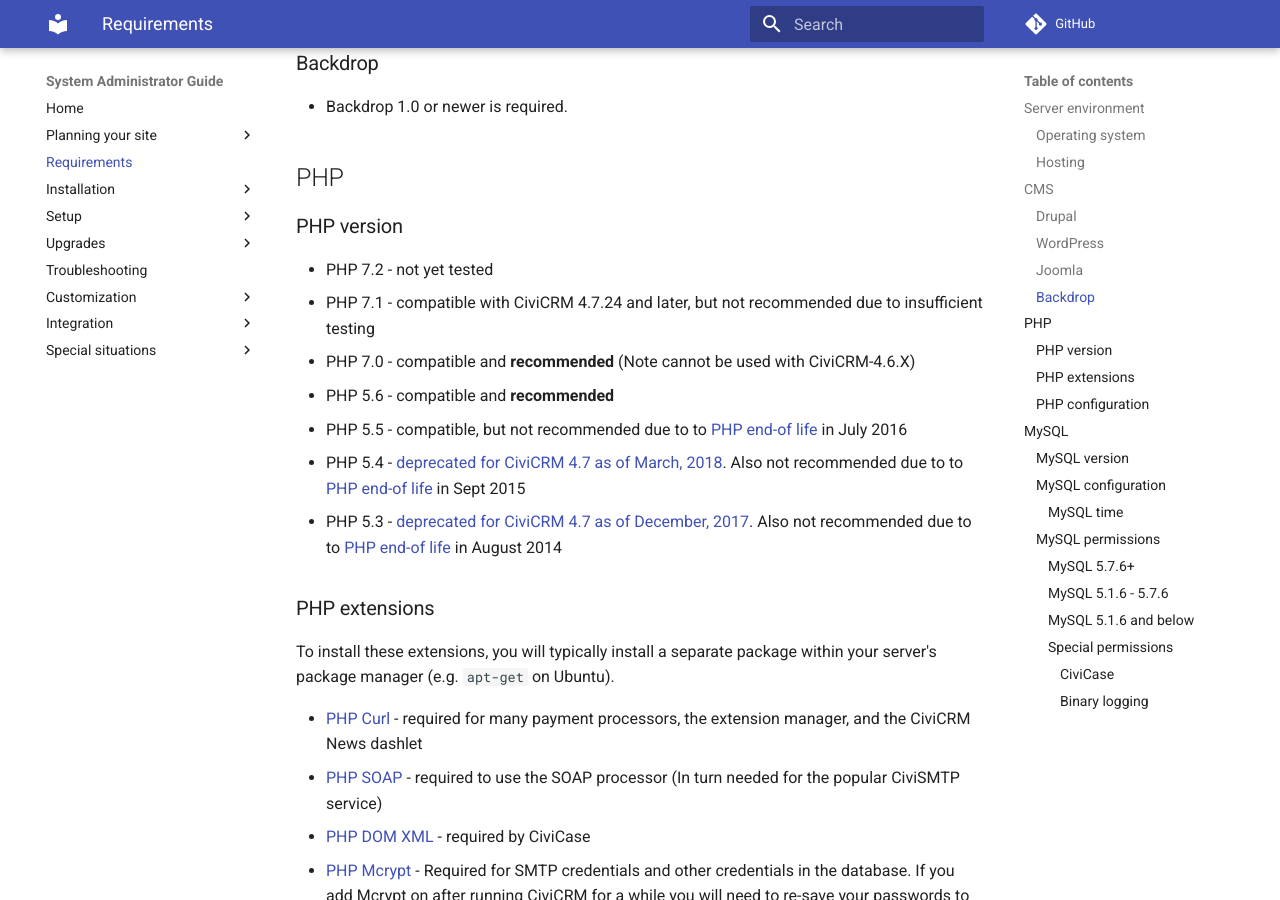
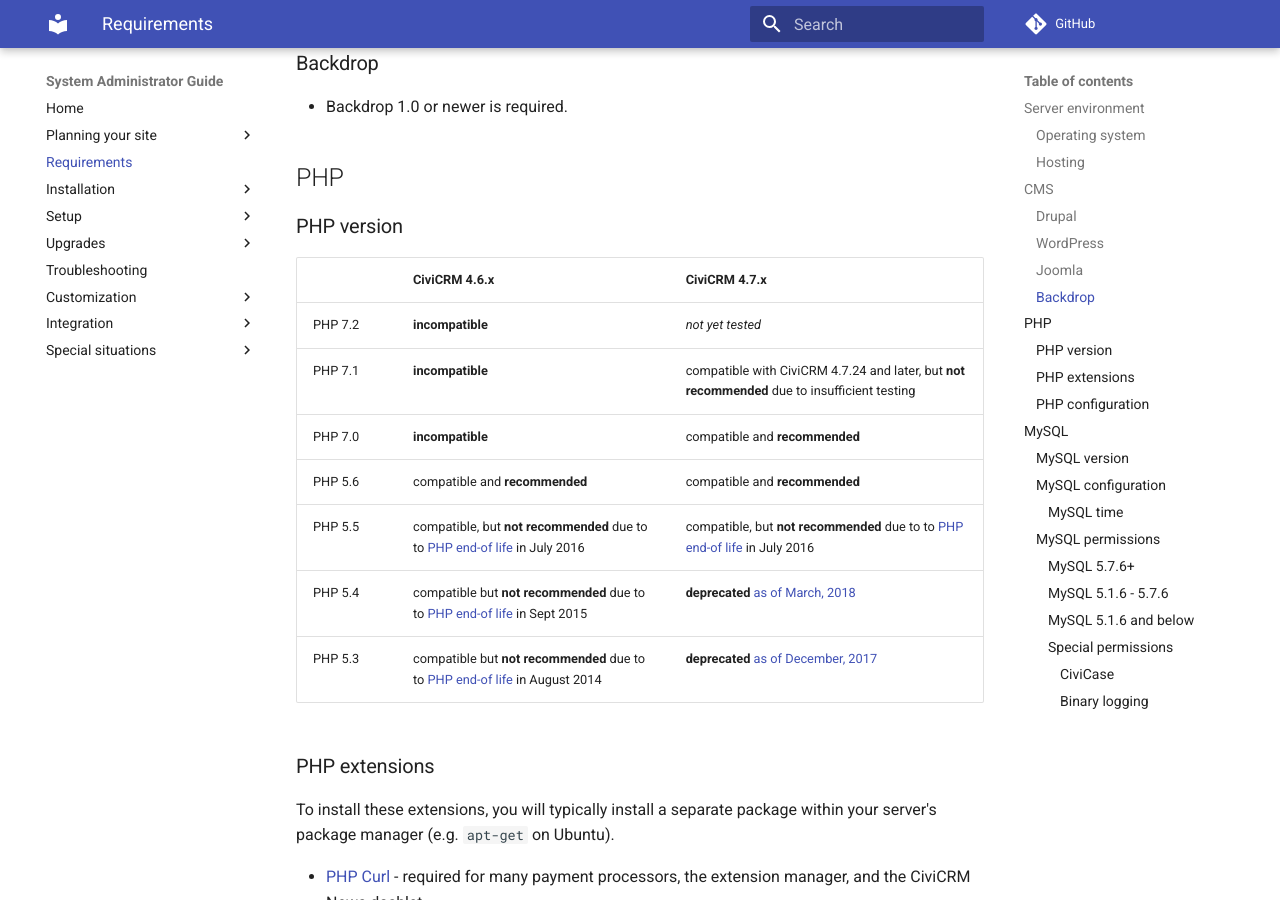
Before and after one commit to civicrm/civicrm-sysadmin-guide, an MkDocs documentation site: the page built from docs/requirements.md, in a window 1280 px wide and 900 px high, scrolled down 1486 px. Built offline with MkDocs 1.6.1 and Material for MkDocs 9.7.7, drawn with Linux system fonts in a browser that asks for light colours; comment, search, counter and statistics services are not loaded; old or Windows-style settings are respelled for this version of MkDocs.

Commit message:
Present PHP compatibility info as a table

```diff
--- a/docs/requirements.md
+++ b/docs/requirements.md
@@ -47,13 +47,15 @@ See our page on [choosing a CMS](/planning/cms.md) for more information about th
 
 ### PHP version
 
-* PHP 7.2 - not yet tested
-* PHP 7.1 - compatible with CiviCRM 4.7.24 and later, but not recommended due to insufficient testing
-* PHP 7.0 - compatible and **recommended** (Note cannot be used with CiviCRM-4.6.X)
-* PHP 5.6 - compatible and **recommended**
-* PHP 5.5 - compatible, but not recommended due to to [PHP end-of life](http://php.net/eol.php) in July 2016
-* PHP 5.4 - [deprecated for CiviCRM 4.7 as of March, 2018](https://civicrm.org/blog/totten/end-of-zombies-php-53-and-54). Also not recommended due to to [PHP end-of life](http://php.net/eol.php) in Sept 2015
-* PHP 5.3 - [deprecated for CiviCRM 4.7 as of December, 2017](https://civicrm.org/blog/totten/end-of-zombies-php-53-and-54). Also not recommended due to to [PHP end-of life](http://php.net/eol.php) in August 2014
+|  | CiviCRM 4.6.x | CiviCRM 4.7.x |
+| -- | -- | -- |
+| PHP 7.2 | **incompatible** | _not yet tested_ |
+| PHP 7.1 | **incompatible** | compatible with CiviCRM 4.7.24 and later, but **not recommended** due to insufficient testing |
+| PHP 7.0 | **incompatible** | compatible and **recommended** |
+| PHP 5.6 | compatible and **recommended** | compatible and **recommended** |
+| PHP 5.5 | compatible, but **not recommended** due to to [PHP end-of life](http://php.net/eol.php) in July 2016 | compatible, but **not recommended** due to to [PHP end-of life](http://php.net/eol.php) in July 2016 |
+| PHP 5.4 | compatible but **not recommended** due to to [PHP end-of life](http://php.net/eol.php) in Sept 2015 | **deprecated** [as of March, 2018](https://civicrm.org/blog/totten/end-of-zombies-php-53-and-54) |
+| PHP 5.3 | compatible but **not recommended** due to to [PHP end-of life](http://php.net/eol.php) in August 2014 | **deprecated** [as of December, 2017](https://civicrm.org/blog/totten/end-of-zombies-php-53-and-54) |
 
 ### PHP extensions
 
```
